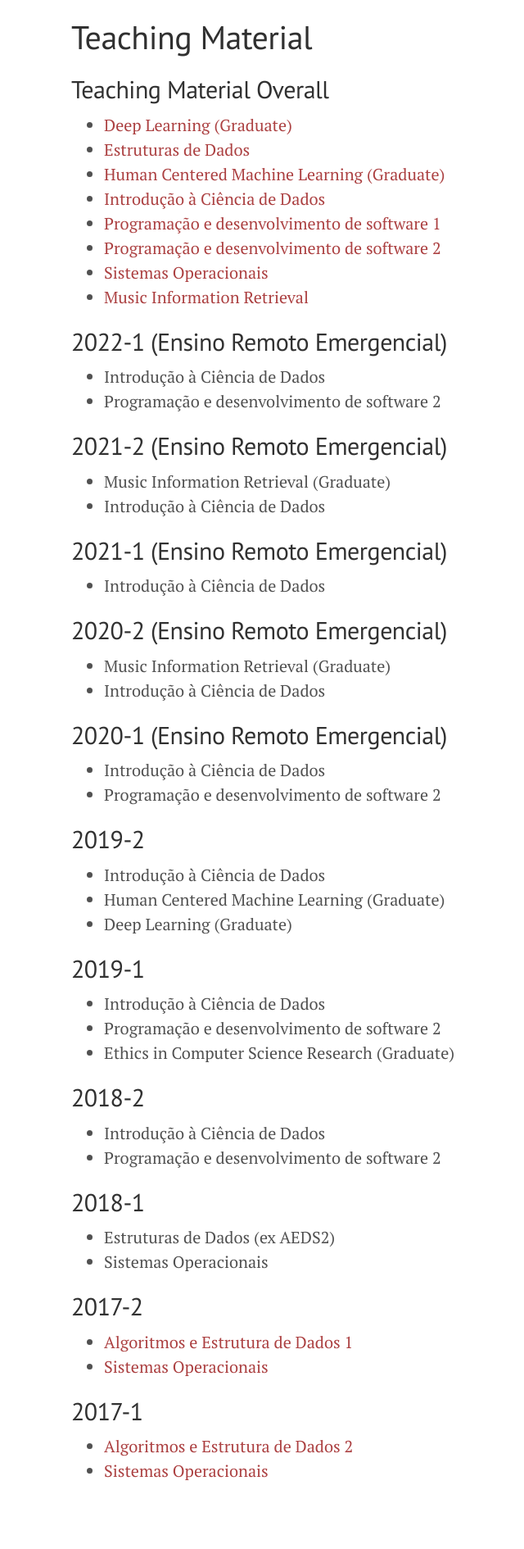
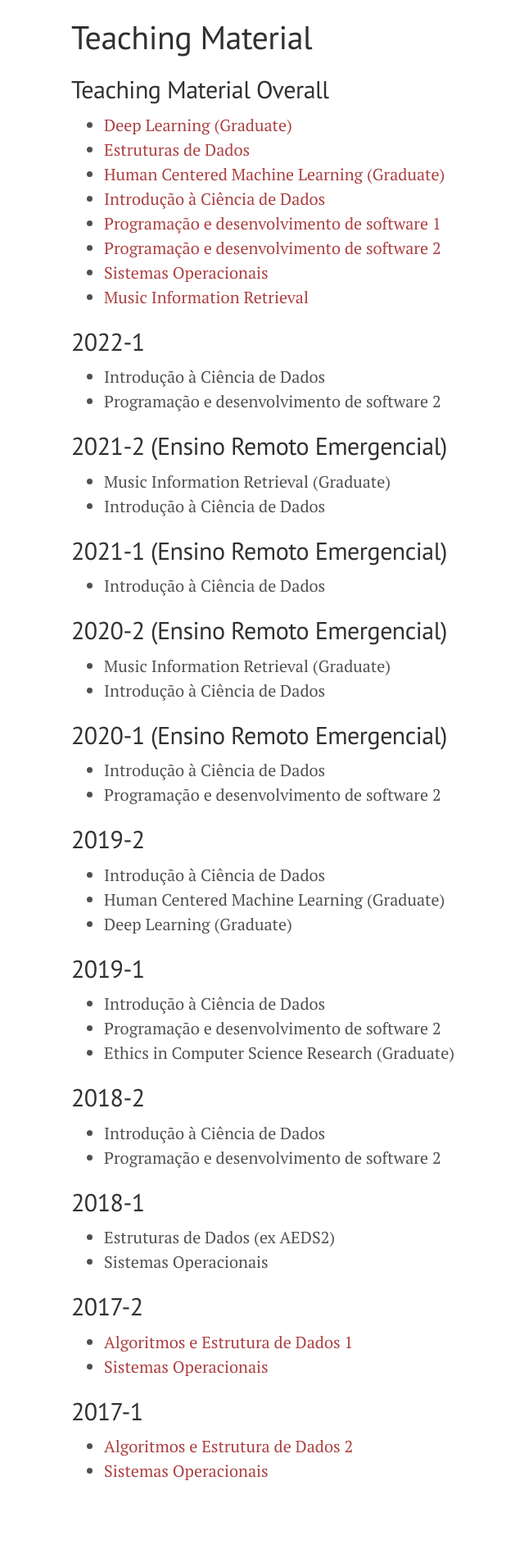
Before and after one commit to flaviovdf/flaviovdf.github.io, a Jekyll site: the page built from teaching/index.md, in a window 1280 px wide. Shown: the whole page at 82% size, without its empty margins (193-833 px from the left). Built offline with Jekyll 4.4.1, drawn with Linux system fonts in a browser that asks for light colours.

Commit message:
Update index.md

```diff
--- a/teaching/index.md
+++ b/teaching/index.md
@@ -15,7 +15,7 @@ permalink: /teaching/
   * [Sistemas Operacionais](https://github.com/flaviovdf/sistemas-operacionais)
   * [Music Information Retrieval](https://docs.google.com/document/d/1UeDOMEwAl-XAONn7pS6_a7DtBrkGSft04EUwRI-xUQc)
 
-## 2022-1 (Ensino Remoto Emergencial)
+## 2022-1
   * Introdução à Ciência de Dados
   * Programação e desenvolvimento de software 2
 
```
